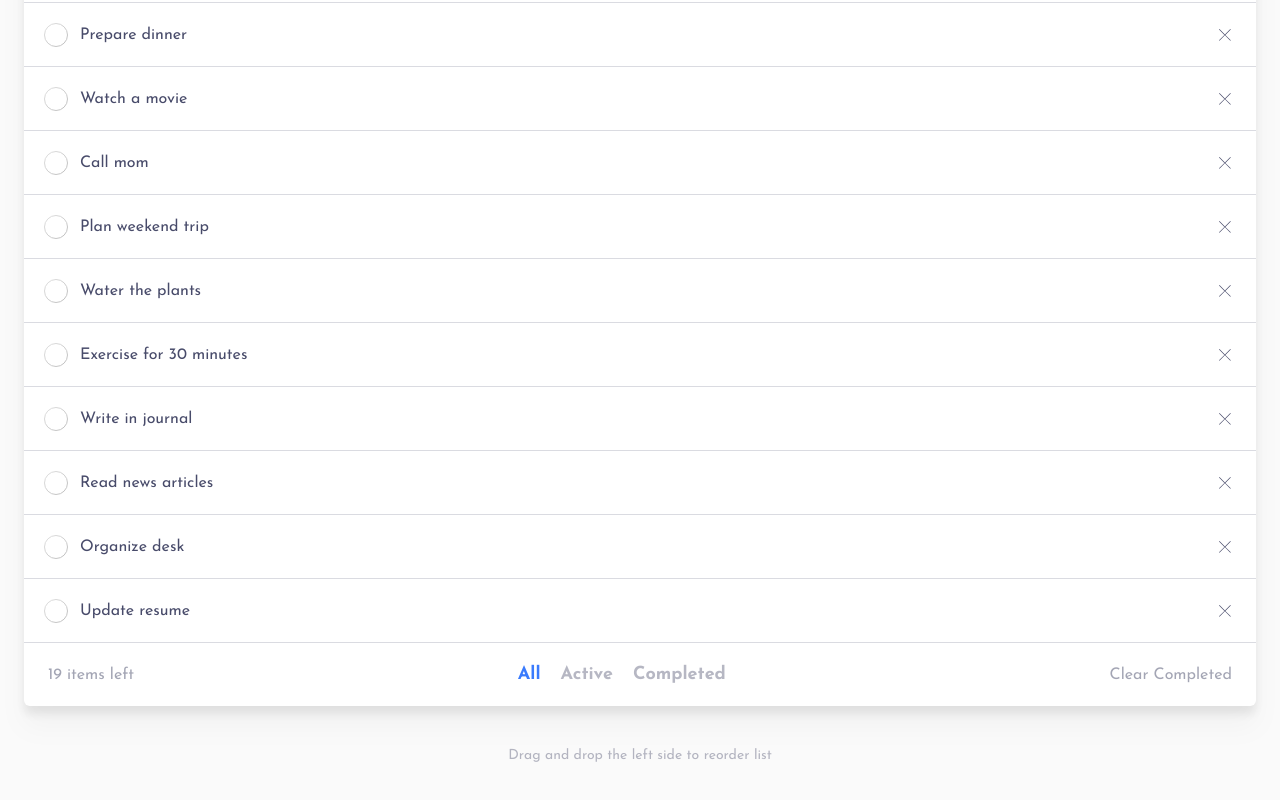
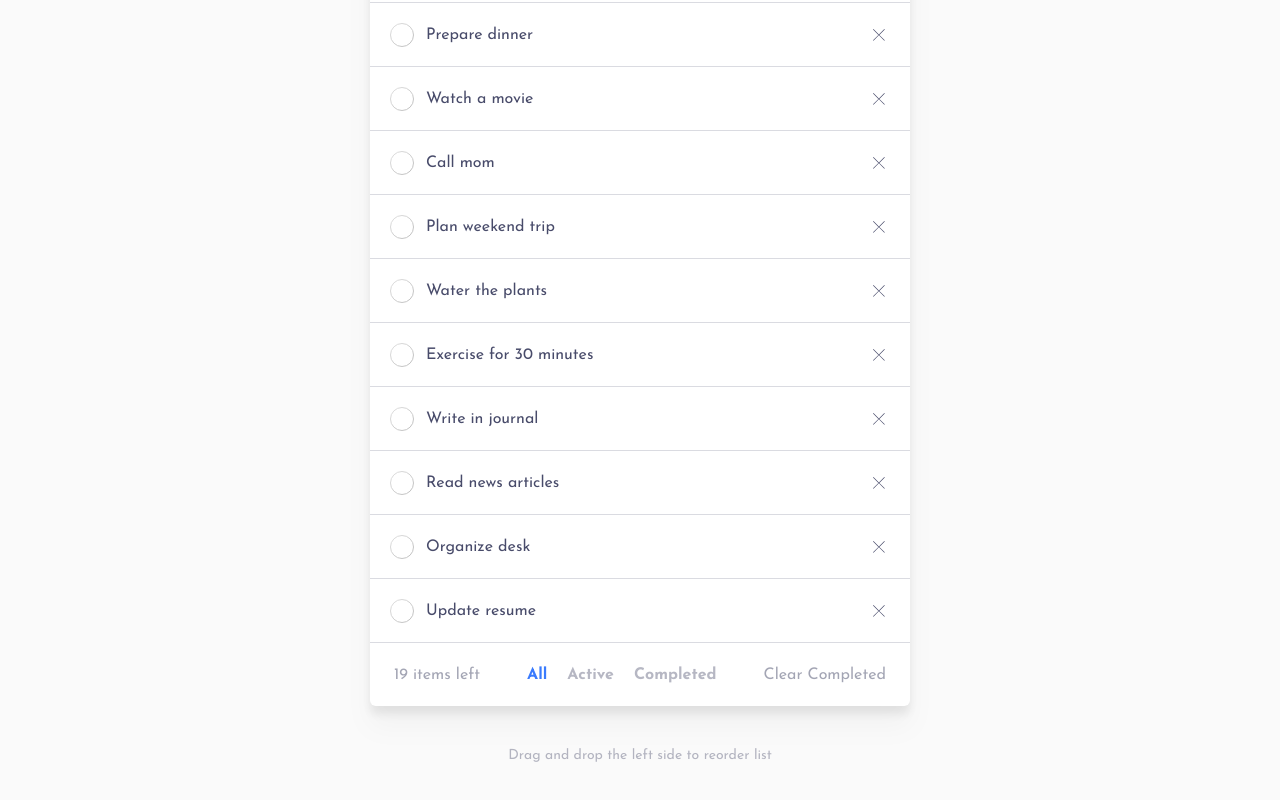
Before and after one commit to Hugo-Farias/fem-todo-app, a React (Vite) app: page / in a window 1280 px wide. Shown: the part 834-1634 px from the top of the page. Built offline with nearby package versions, Linux system fonts and the light colour scheme.

Commit message:
added min width to main content

```diff
--- a/src/App.tsx
+++ b/src/App.tsx
@@ -73,7 +73,8 @@ function App() {
   };
 
   return (
-    <div className="min-w-[320px] px-6 pb-10 font-josefin text-xs font-normal md:text-base">
+    <div className="px-6 pb-10 font-josefin text-xs font-normal md:text-base">
+      <div className="mx-auto max-w-[540px]">
         <header className="my-12 flex h-5 flex-wrap justify-between">
           <img src={logo} alt="Todo App Logo" />
           <button onClick={() => setDarkmode((prev) => !prev)}>
@@ -131,7 +132,7 @@ function App() {
                 className="flex h-12 items-center rounded-b-md bg-bkg px-6 transition-colors md:h-16"
               >
                 <div className="flex w-full items-center justify-between text-content/50">
-                <div className="text-inherit">
+                  <div className="">
                     {data.filter((v) => !v.marked).length} items left
                   </div>
                   <div className="hidden sm:block">
@@ -155,6 +156,7 @@ function App() {
           {`Drag and drop ${inputType === "touch" ? "the left side" : ""} to reorder list`}
         </footer>
       </div>
+    </div>
   );
 }
 
--- a/src/component/Filter.tsx
+++ b/src/component/Filter.tsx
@@ -11,7 +11,7 @@ const Filter = function ({ filter, active }: propT) {
   };
 
   return (
-    <div className="flex h-full items-center justify-center gap-5 text-sm font-bold text-content/40 md:text-lg">
+    <div className="flex h-full items-center justify-center gap-5 font-bold text-content/40">
       <button
         className={`${active === "all" && "text-hover"} hover:text-hover`}
         onClick={() => handleClick("all")}
```
Lines whose indentation alone changed are shown as unchanged.
